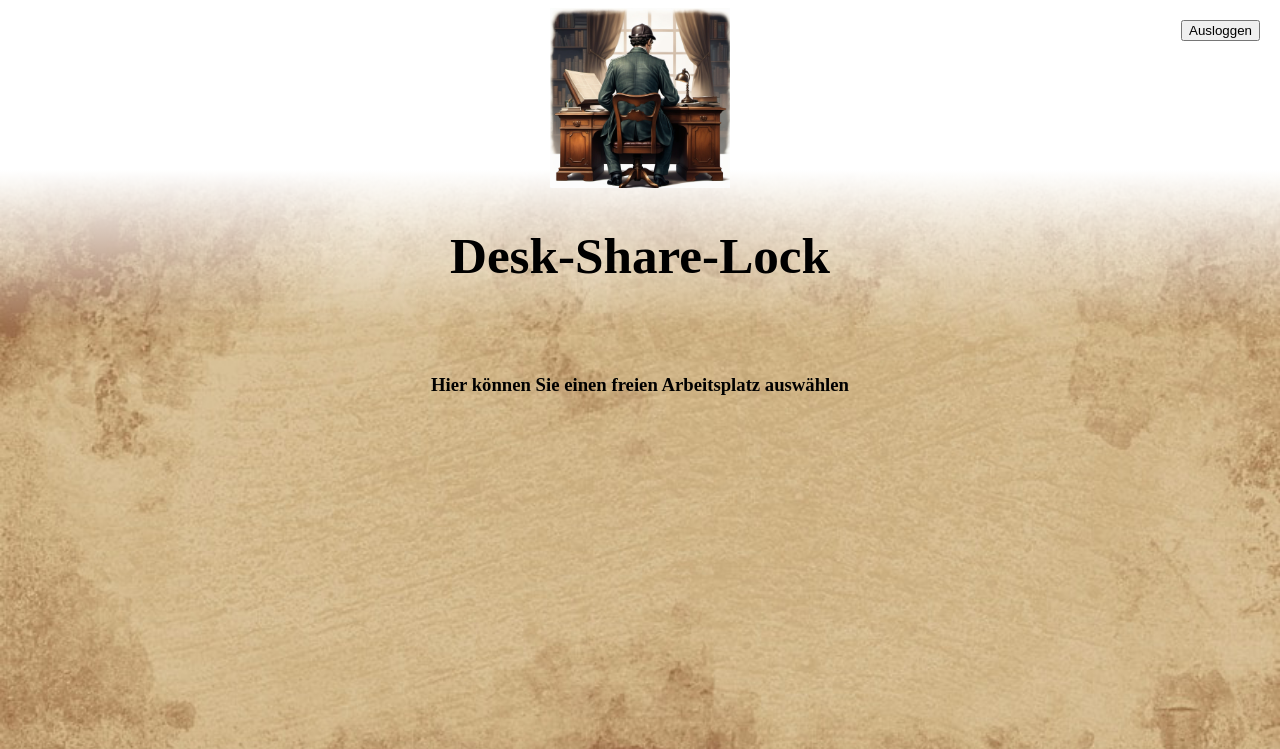
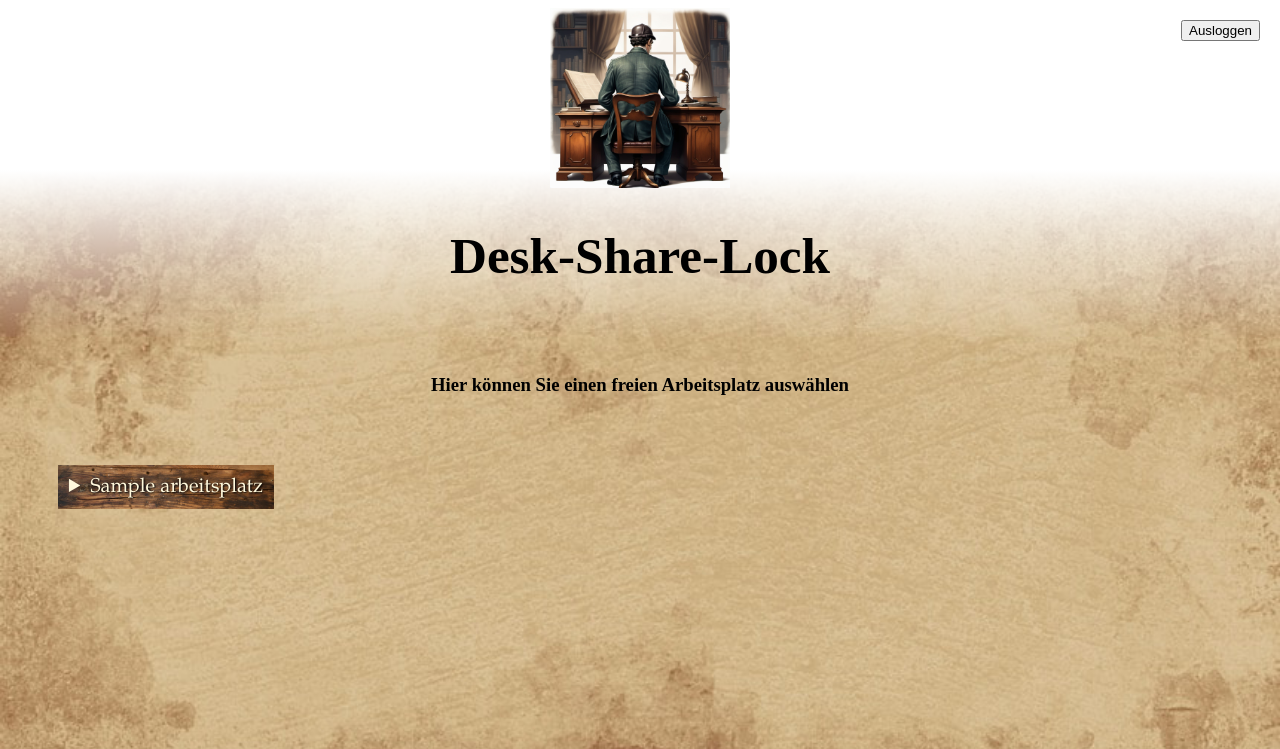
Before and after one commit to Fiegl/IoT-Projekt-SS-25, a Django app: template Produktions-Server/iot_projekt/templates/iot_projekt/mainpage.html in a window 1280 px wide. Shown: the top 749 px of the page. Run offline with Django 3.2, Linux system fonts and the light colour scheme; the template is opened without the code that fills it: most values are stand-ins (such as "Sample title", 1, 10 or a date in 2020).

Commit message:
Update mainpage.html

```diff
--- a/Entwicklungs-Server/iot_projekt/templates/iot_projekt/mainpage.html
+++ b/Entwicklungs-Server/iot_projekt/templates/iot_projekt/mainpage.html
@@ -19,31 +19,28 @@
 
     <div class="arbeitsplatz-container">
 
-        <!-- Code für Arbeitsplatz 1 -->
         {% for arbeitsplatz in arbeitsplaetze %}
-            {% if arbeitsplatz.id == "desk-01" %}
             <details class="arbeitsplatz-details">
-                    <summary class="arbeitsplatz-btn">Arbeitsplatz 1</summary>
+                <summary class="arbeitsplatz-btn">{{ arbeitsplatz.name }}</summary>
+
                 {% if arbeitsplatz.status == "frei" %}
                     <p>Status: Frei</p>
                     <form method="post" action="{% url 'arbeitsplatz_buchen' %}">
                         {% csrf_token %}
-                            <input type="hidden" name="desk_id" value="desk-01">
+                        <input type="hidden" name="desk_id" value="{{ arbeitsplatz.id }}">
                         <button type="submit">Belegen</button>
                     </form>
+
                 {% elif arbeitsplatz.status == "belegt" %}
                     <p>Status: Belegt</p>
                     <p>Benutzer: {{ arbeitsplatz.user_id }}</p>
+
                 {% elif arbeitsplatz.status == "deaktiviert" %}
                     <p>Status: Deaktiviert</p>
                     <p>Dieser Platz ist aktuell nicht verfügbar.</p>
                 {% endif %}
             </details>
-            {% endif %}
         {% endfor %}
-
-        <!-- Code für Arbeitsplatz 2 -->
-
 
     </div>
 </body>
```
Lines whose indentation alone changed are shown as unchanged.
